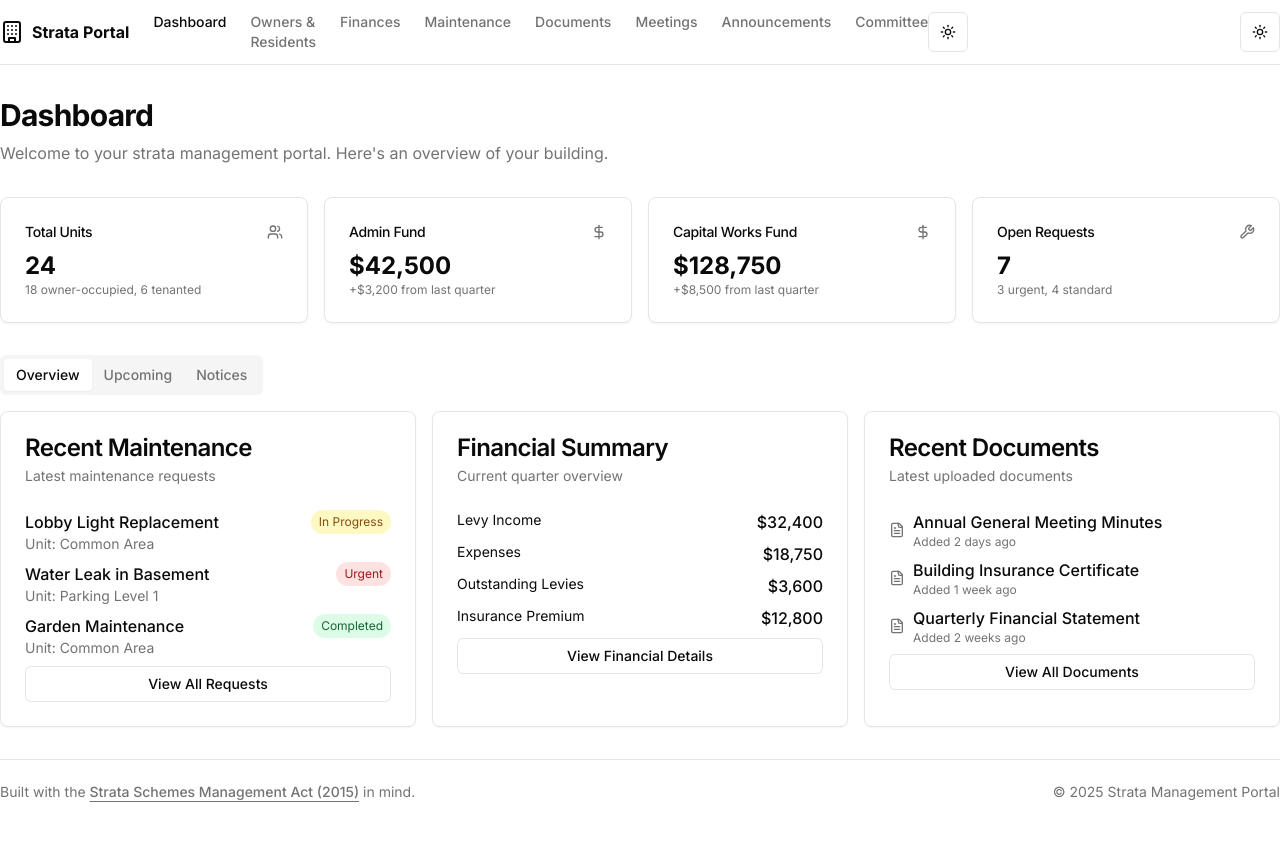
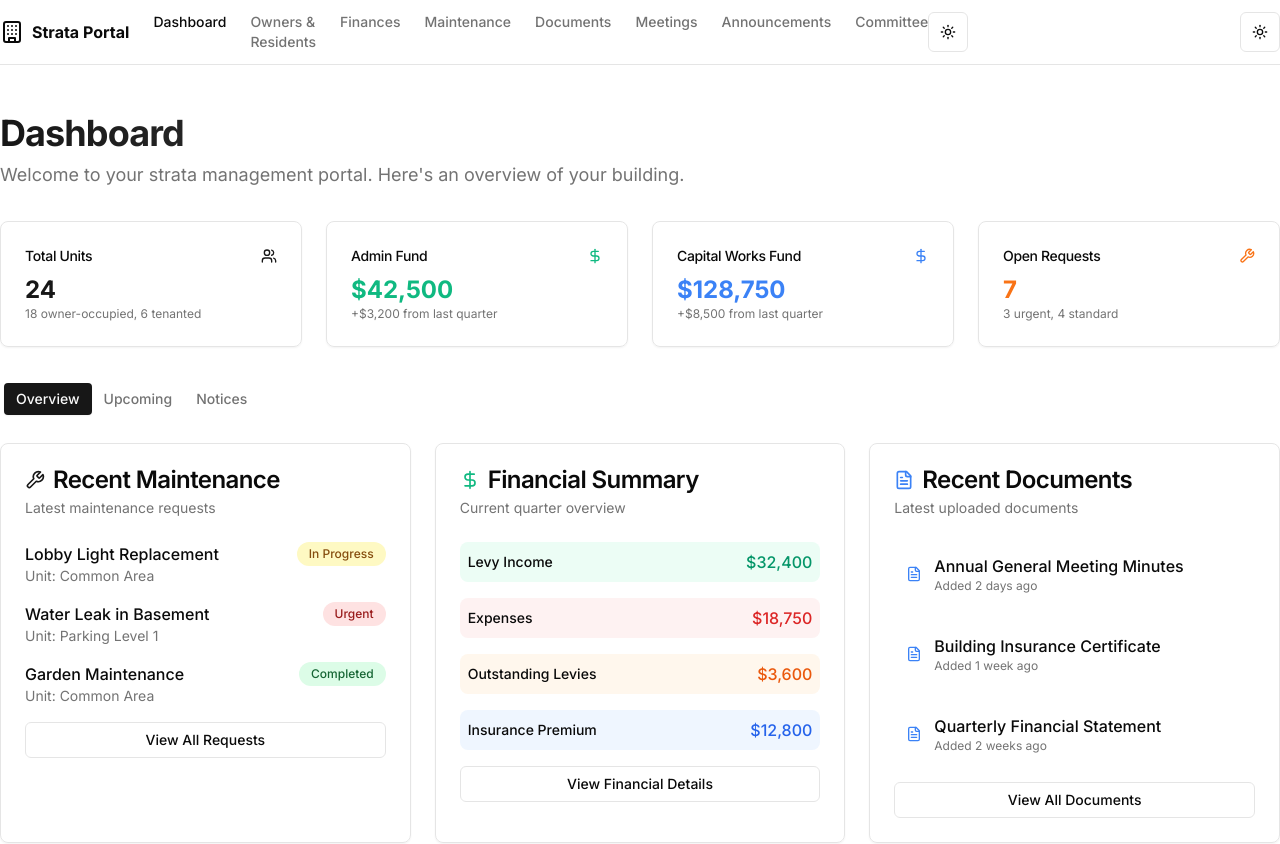
Before and after one commit to Lim0803-tech/stratamanagement, a Next.js app: page / in a window 1280 px wide. Shown: the top 844 px of the page. Built offline with nearby package versions, Linux system fonts and the light colour scheme.

Commit message:
Updated 2

```diff
--- a/app/layout.tsx
+++ b/app/layout.tsx
@@ -11,7 +11,7 @@ const inter = Inter({ subsets: ["latin"] })
 export const metadata: Metadata = {
   title: "Strata Management Portal",
   description: "A comprehensive portal for managing strata-titled apartment buildings",
-    generator: 'v0.dev'
+  generator: 'v0.dev'
 }
 
 export default function RootLayout({
--- a/app/page.tsx
+++ b/app/page.tsx
@@ -1,3 +1,5 @@
+"use client"
+
 import { Card, CardContent, CardDescription, CardHeader, CardTitle } from "@/components/ui/card"
 import { Tabs, TabsContent, TabsList, TabsTrigger } from "@/components/ui/tabs"
 import { Alert, AlertDescription, AlertTitle } from "@/components/ui/alert"
@@ -7,77 +9,83 @@ import Link from "next/link"
 
 export default function Dashboard() {
   return (
-    <div className="container space-y-8 py-8">
+    <div className="min-h-screen bg-gradient-to-b from-background to-background/80 dark:from-background dark:to-background/90">
+      <div className="container space-y-8 py-12">
         <div className="flex flex-col space-y-2">
-        <h1 className="text-3xl font-bold tracking-tight">Dashboard</h1>
-        <p className="text-muted-foreground">
+          <h1 className="text-4xl font-bold tracking-tight bg-gradient-to-r from-primary to-primary/60 bg-clip-text text-transparent">
+            Dashboard
+          </h1>
+          <p className="text-muted-foreground text-lg">
             Welcome to your strata management portal. Here's an overview of your building.
           </p>
         </div>
 
-      <div className="grid gap-4 md:grid-cols-2 lg:grid-cols-4">
-        <Card>
+        <div className="grid gap-6 md:grid-cols-2 lg:grid-cols-4">
+          <Card className="hover:shadow-lg transition-all duration-200 hover:scale-[1.02] bg-card/50 backdrop-blur">
             <CardHeader className="flex flex-row items-center justify-between space-y-0 pb-2">
               <CardTitle className="text-sm font-medium">Total Units</CardTitle>
-            <Users className="h-4 w-4 text-muted-foreground" />
+              <Users className="h-4 w-4 text-primary" />
             </CardHeader>
             <CardContent>
-            <div className="text-2xl font-bold">24</div>
+              <div className="text-2xl font-bold text-primary">24</div>
               <p className="text-xs text-muted-foreground">18 owner-occupied, 6 tenanted</p>
             </CardContent>
           </Card>
-        <Card>
+          <Card className="hover:shadow-lg transition-all duration-200 hover:scale-[1.02] bg-card/50 backdrop-blur">
             <CardHeader className="flex flex-row items-center justify-between space-y-0 pb-2">
               <CardTitle className="text-sm font-medium">Admin Fund</CardTitle>
-            <DollarSign className="h-4 w-4 text-muted-foreground" />
+              <DollarSign className="h-4 w-4 text-emerald-500" />
             </CardHeader>
             <CardContent>
-            <div className="text-2xl font-bold">$42,500</div>
+              <div className="text-2xl font-bold text-emerald-500">$42,500</div>
               <p className="text-xs text-muted-foreground">+$3,200 from last quarter</p>
             </CardContent>
           </Card>
-        <Card>
+          <Card className="hover:shadow-lg transition-all duration-200 hover:scale-[1.02] bg-card/50 backdrop-blur">
             <CardHeader className="flex flex-row items-center justify-between space-y-0 pb-2">
               <CardTitle className="text-sm font-medium">Capital Works Fund</CardTitle>
-            <DollarSign className="h-4 w-4 text-muted-foreground" />
+              <DollarSign className="h-4 w-4 text-blue-500" />
             </CardHeader>
             <CardContent>
-            <div className="text-2xl font-bold">$128,750</div>
+              <div className="text-2xl font-bold text-blue-500">$128,750</div>
               <p className="text-xs text-muted-foreground">+$8,500 from last quarter</p>
             </CardContent>
           </Card>
-        <Card>
+          <Card className="hover:shadow-lg transition-all duration-200 hover:scale-[1.02] bg-card/50 backdrop-blur">
             <CardHeader className="flex flex-row items-center justify-between space-y-0 pb-2">
               <CardTitle className="text-sm font-medium">Open Requests</CardTitle>
-            <Wrench className="h-4 w-4 text-muted-foreground" />
+              <Wrench className="h-4 w-4 text-orange-500" />
             </CardHeader>
             <CardContent>
-            <div className="text-2xl font-bold">7</div>
+              <div className="text-2xl font-bold text-orange-500">7</div>
               <p className="text-xs text-muted-foreground">3 urgent, 4 standard</p>
             </CardContent>
           </Card>
         </div>
 
-      <Tabs defaultValue="overview" className="space-y-4">
-        <TabsList>
-          <TabsTrigger value="overview">Overview</TabsTrigger>
-          <TabsTrigger value="upcoming">Upcoming</TabsTrigger>
-          <TabsTrigger value="notices">Notices</TabsTrigger>
+        <Tabs defaultValue="overview" className="space-y-6">
+          <TabsList className="bg-background/95 backdrop-blur">
+            <TabsTrigger value="overview" className="data-[state=active]:bg-primary data-[state=active]:text-primary-foreground">Overview</TabsTrigger>
+            <TabsTrigger value="upcoming" className="data-[state=active]:bg-primary data-[state=active]:text-primary-foreground">Upcoming</TabsTrigger>
+            <TabsTrigger value="notices" className="data-[state=active]:bg-primary data-[state=active]:text-primary-foreground">Notices</TabsTrigger>
           </TabsList>
-        <TabsContent value="overview" className="space-y-4">
-          <div className="grid gap-4 md:grid-cols-2 lg:grid-cols-3">
-            <Card>
+          <TabsContent value="overview" className="space-y-6">
+            <div className="grid gap-6 md:grid-cols-2 lg:grid-cols-3">
+              <Card className="hover:shadow-lg transition-all duration-200 bg-card/50 backdrop-blur">
                 <CardHeader>
-                <CardTitle>Recent Maintenance</CardTitle>
+                  <CardTitle className="flex items-center gap-2">
+                    <Wrench className="h-5 w-5 text-primary" />
+                    Recent Maintenance
+                  </CardTitle>
                   <CardDescription>Latest maintenance requests</CardDescription>
                 </CardHeader>
-              <CardContent className="space-y-2">
+                <CardContent className="space-y-4">
                   <div className="flex justify-between items-start">
                     <div>
                       <p className="font-medium">Lobby Light Replacement</p>
                       <p className="text-sm text-muted-foreground">Unit: Common Area</p>
                     </div>
-                  <span className="text-xs bg-yellow-100 dark:bg-yellow-900 text-yellow-800 dark:text-yellow-100 px-2 py-1 rounded-full">
+                    <span className="text-xs bg-yellow-100 dark:bg-yellow-900/50 text-yellow-800 dark:text-yellow-100 px-3 py-1 rounded-full font-medium">
                       In Progress
                     </span>
                   </div>
@@ -86,7 +94,7 @@ export default function Dashboard() {
                       <p className="font-medium">Water Leak in Basement</p>
                       <p className="text-sm text-muted-foreground">Unit: Parking Level 1</p>
                     </div>
-                  <span className="text-xs bg-red-100 dark:bg-red-900 text-red-800 dark:text-red-100 px-2 py-1 rounded-full">
+                    <span className="text-xs bg-red-100 dark:bg-red-900/50 text-red-800 dark:text-red-100 px-3 py-1 rounded-full font-medium">
                       Urgent
                     </span>
                   </div>
@@ -95,70 +103,82 @@ export default function Dashboard() {
                       <p className="font-medium">Garden Maintenance</p>
                       <p className="text-sm text-muted-foreground">Unit: Common Area</p>
                     </div>
-                  <span className="text-xs bg-green-100 dark:bg-green-900 text-green-800 dark:text-green-100 px-2 py-1 rounded-full">
+                    <span className="text-xs bg-green-100 dark:bg-green-900/50 text-green-800 dark:text-green-100 px-3 py-1 rounded-full font-medium">
                       Completed
                     </span>
                   </div>
-                <Button variant="outline" size="sm" className="w-full" asChild>
+                  <Button variant="outline" size="sm" className="w-full hover:bg-primary hover:text-primary-foreground transition-colors" asChild>
                     <Link href="/maintenance">View All Requests</Link>
                   </Button>
                 </CardContent>
               </Card>
-            <Card>
+              <Card className="hover:shadow-lg transition-all duration-200 bg-card/50 backdrop-blur">
                 <CardHeader>
-                <CardTitle>Financial Summary</CardTitle>
+                  <CardTitle className="flex items-center gap-2">
+                    <DollarSign className="h-5 w-5 text-emerald-500" />
+                    Financial Summary
+                  </CardTitle>
                   <CardDescription>Current quarter overview</CardDescription>
                 </CardHeader>
-              <CardContent className="space-y-2">
-                <div className="flex justify-between">
-                  <span className="text-sm">Levy Income</span>
-                  <span className="font-medium">$32,400</span>
+                <CardContent className="space-y-4">
+                  <div className="flex justify-between items-center p-2 rounded-lg bg-emerald-50 dark:bg-emerald-900/20">
+                    <span className="text-sm font-medium">Levy Income</span>
+                    <span className="font-medium text-emerald-600 dark:text-emerald-400">$32,400</span>
                   </div>
-                <div className="flex justify-between">
-                  <span className="text-sm">Expenses</span>
-                  <span className="font-medium">$18,750</span>
+                  <div className="flex justify-between items-center p-2 rounded-lg bg-red-50 dark:bg-red-900/20">
+                    <span className="text-sm font-medium">Expenses</span>
+                    <span className="font-medium text-red-600 dark:text-red-400">$18,750</span>
                   </div>
-                <div className="flex justify-between">
-                  <span className="text-sm">Outstanding Levies</span>
-                  <span className="font-medium">$3,600</span>
+                  <div className="flex justify-between items-center p-2 rounded-lg bg-orange-50 dark:bg-orange-900/20">
+                    <span className="text-sm font-medium">Outstanding Levies</span>
+                    <span className="font-medium text-orange-600 dark:text-orange-400">$3,600</span>
                   </div>
-                <div className="flex justify-between">
-                  <span className="text-sm">Insurance Premium</span>
-                  <span className="font-medium">$12,800</span>
+                  <div className="flex justify-between items-center p-2 rounded-lg bg-blue-50 dark:bg-blue-900/20">
+                    <span className="text-sm font-medium">Insurance Premium</span>
+                    <span className="font-medium text-blue-600 dark:text-blue-400">$12,800</span>
                   </div>
-                <Button variant="outline" size="sm" className="w-full" asChild>
+                  <Button variant="outline" size="sm" className="w-full hover:bg-primary hover:text-primary-foreground transition-colors" asChild>
                     <Link href="/finances">View Financial Details</Link>
                   </Button>
                 </CardContent>
               </Card>
-            <Card>
+              <Card className="hover:shadow-lg transition-all duration-200 bg-card/50 backdrop-blur">
                 <CardHeader>
-                <CardTitle>Recent Documents</CardTitle>
+                  <CardTitle className="flex items-center gap-2">
+                    <FileText className="h-5 w-5 text-blue-500" />
+                    Recent Documents
+                  </CardTitle>
                   <CardDescription>Latest uploaded documents</CardDescription>
                 </CardHeader>
-              <CardContent className="space-y-2">
-                <div className="flex items-center gap-2">
-                  <FileText className="h-4 w-4 text-muted-foreground" />
+                <CardContent className="space-y-4">
+                  <div className="group p-3 rounded-lg hover:bg-muted/50 transition-colors">
+                    <div className="flex items-center gap-3">
+                      <FileText className="h-4 w-4 text-blue-500" />
                       <div>
-                    <p className="font-medium">Annual General Meeting Minutes</p>
+                        <p className="font-medium group-hover:text-primary transition-colors">Annual General Meeting Minutes</p>
                         <p className="text-xs text-muted-foreground">Added 2 days ago</p>
                       </div>
                     </div>
-                <div className="flex items-center gap-2">
-                  <FileText className="h-4 w-4 text-muted-foreground" />
+                  </div>
+                  <div className="group p-3 rounded-lg hover:bg-muted/50 transition-colors">
+                    <div className="flex items-center gap-3">
+                      <FileText className="h-4 w-4 text-blue-500" />
                       <div>
-                    <p className="font-medium">Building Insurance Certificate</p>
+                        <p className="font-medium group-hover:text-primary transition-colors">Building Insurance Certificate</p>
                         <p className="text-xs text-muted-foreground">Added 1 week ago</p>
                       </div>
                     </div>
-                <div className="flex items-center gap-2">
-                  <FileText className="h-4 w-4 text-muted-foreground" />
+                  </div>
+                  <div className="group p-3 rounded-lg hover:bg-muted/50 transition-colors">
+                    <div className="flex items-center gap-3">
+                      <FileText className="h-4 w-4 text-blue-500" />
                       <div>
-                    <p className="font-medium">Quarterly Financial Statement</p>
+                        <p className="font-medium group-hover:text-primary transition-colors">Quarterly Financial Statement</p>
                         <p className="text-xs text-muted-foreground">Added 2 weeks ago</p>
                       </div>
                     </div>
-                <Button variant="outline" size="sm" className="w-full" asChild>
+                  </div>
+                  <Button variant="outline" size="sm" className="w-full hover:bg-primary hover:text-primary-foreground transition-colors" asChild>
                     <Link href="/documents">View All Documents</Link>
                   </Button>
                 </CardContent>
@@ -166,67 +186,73 @@ export default function Dashboard() {
             </div>
           </TabsContent>
           <TabsContent value="upcoming" className="space-y-4">
-          <Card>
+            <Card className="hover:shadow-lg transition-all duration-200 bg-card/50 backdrop-blur">
               <CardHeader>
-              <CardTitle>Upcoming Events</CardTitle>
+                <CardTitle className="flex items-center gap-2">
+                  <CalendarDays className="h-5 w-5 text-primary" />
+                  Upcoming Events
+                </CardTitle>
                 <CardDescription>Scheduled meetings and maintenance</CardDescription>
               </CardHeader>
-            <CardContent className="space-y-4">
-              <div className="flex items-start gap-4">
-                <div className="flex h-10 w-10 items-center justify-center rounded-full bg-primary/10">
-                  <CalendarDays className="h-5 w-5 text-primary" />
+              <CardContent className="space-y-6">
+                <div className="flex items-start gap-4 p-4 rounded-lg hover:bg-muted/50 transition-colors">
+                  <div className="flex h-12 w-12 items-center justify-center rounded-full bg-primary/10">
+                    <CalendarDays className="h-6 w-6 text-primary" />
                   </div>
                   <div className="space-y-1">
                     <p className="text-sm font-medium leading-none">Strata Committee Meeting</p>
-                  <p className="text-sm text-muted-foreground">April 15, 2025 - 7:00 PM - Building Common Room</p>
+                    <p className="text-sm text-muted-foreground">April 15, 2025 - 7:00 PM</p>
+                    <p className="text-sm text-primary">Building Common Room</p>
                   </div>
                 </div>
-              <div className="flex items-start gap-4">
-                <div className="flex h-10 w-10 items-center justify-center rounded-full bg-primary/10">
-                  <Wrench className="h-5 w-5 text-primary" />
+                <div className="flex items-start gap-4 p-4 rounded-lg hover:bg-muted/50 transition-colors">
+                  <div className="flex h-12 w-12 items-center justify-center rounded-full bg-orange-500/10">
+                    <Wrench className="h-6 w-6 text-orange-500" />
                   </div>
                   <div className="space-y-1">
                     <p className="text-sm font-medium leading-none">Fire Safety Inspection</p>
-                  <p className="text-sm text-muted-foreground">April 22, 2025 - 9:00 AM to 3:00 PM - All Units</p>
+                    <p className="text-sm text-muted-foreground">April 22, 2025 - 9:00 AM to 3:00 PM</p>
+                    <p className="text-sm text-orange-500">All Units</p>
                   </div>
                 </div>
-              <div className="flex items-start gap-4">
-                <div className="flex h-10 w-10 items-center justify-center rounded-full bg-primary/10">
-                  <CalendarDays className="h-5 w-5 text-primary" />
+                <div className="flex items-start gap-4 p-4 rounded-lg hover:bg-muted/50 transition-colors">
+                  <div className="flex h-12 w-12 items-center justify-center rounded-full bg-primary/10">
+                    <CalendarDays className="h-6 w-6 text-primary" />
                   </div>
                   <div className="space-y-1">
                     <p className="text-sm font-medium leading-none">Annual General Meeting</p>
-                  <p className="text-sm text-muted-foreground">May 10, 2025 - 6:30 PM - Building Common Room</p>
+                    <p className="text-sm text-muted-foreground">May 10, 2025 - 6:30 PM</p>
+                    <p className="text-sm text-primary">Building Common Room</p>
                   </div>
                 </div>
               </CardContent>
             </Card>
           </TabsContent>
           <TabsContent value="notices" className="space-y-4">
-          <Alert>
-            <AlertTriangle className="h-4 w-4" />
-            <AlertTitle>Important Notice</AlertTitle>
-            <AlertDescription>
+            <Alert className="border-orange-500/50 bg-orange-500/10">
+              <AlertTriangle className="h-5 w-5 text-orange-500" />
+              <AlertTitle className="text-orange-500">Important Notice</AlertTitle>
+              <AlertDescription className="mt-2">
                 Water will be shut off on April 10th from 10:00 AM to 2:00 PM for essential maintenance.
               </AlertDescription>
             </Alert>
-          <Alert>
-            <Bell className="h-4 w-4" />
-            <AlertTitle>Reminder</AlertTitle>
-            <AlertDescription>
+            <Alert className="border-blue-500/50 bg-blue-500/10">
+              <Bell className="h-5 w-5 text-blue-500" />
+              <AlertTitle className="text-blue-500">Reminder</AlertTitle>
+              <AlertDescription className="mt-2">
                 Quarterly strata levies are due by April 15th. Please ensure timely payment to avoid late fees.
               </AlertDescription>
             </Alert>
-          <Alert>
-            <MessageSquare className="h-4 w-4" />
-            <AlertTitle>Community Update</AlertTitle>
-            <AlertDescription>
-              The building's new recycling program starts next week. Information packets have been delivered to all
-              units.
+            <Alert className="border-emerald-500/50 bg-emerald-500/10">
+              <MessageSquare className="h-5 w-5 text-emerald-500" />
+              <AlertTitle className="text-emerald-500">Community Update</AlertTitle>
+              <AlertDescription className="mt-2">
+                The building's new recycling program starts next week. Information packets have been delivered to all units.
               </AlertDescription>
             </Alert>
           </TabsContent>
         </Tabs>
       </div>
+    </div>
   )
 }
```
Lines whose indentation alone changed are shown as unchanged.
